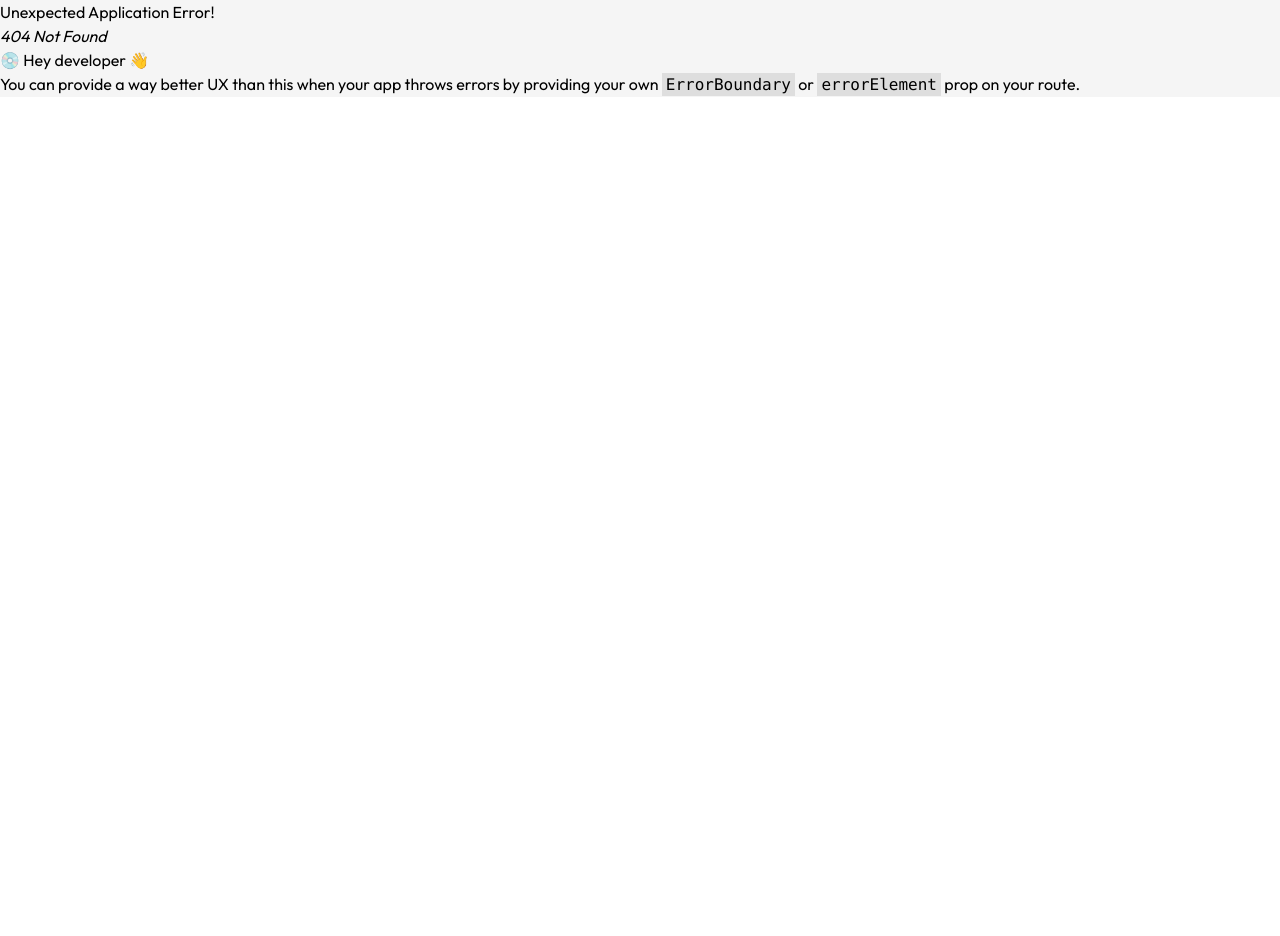
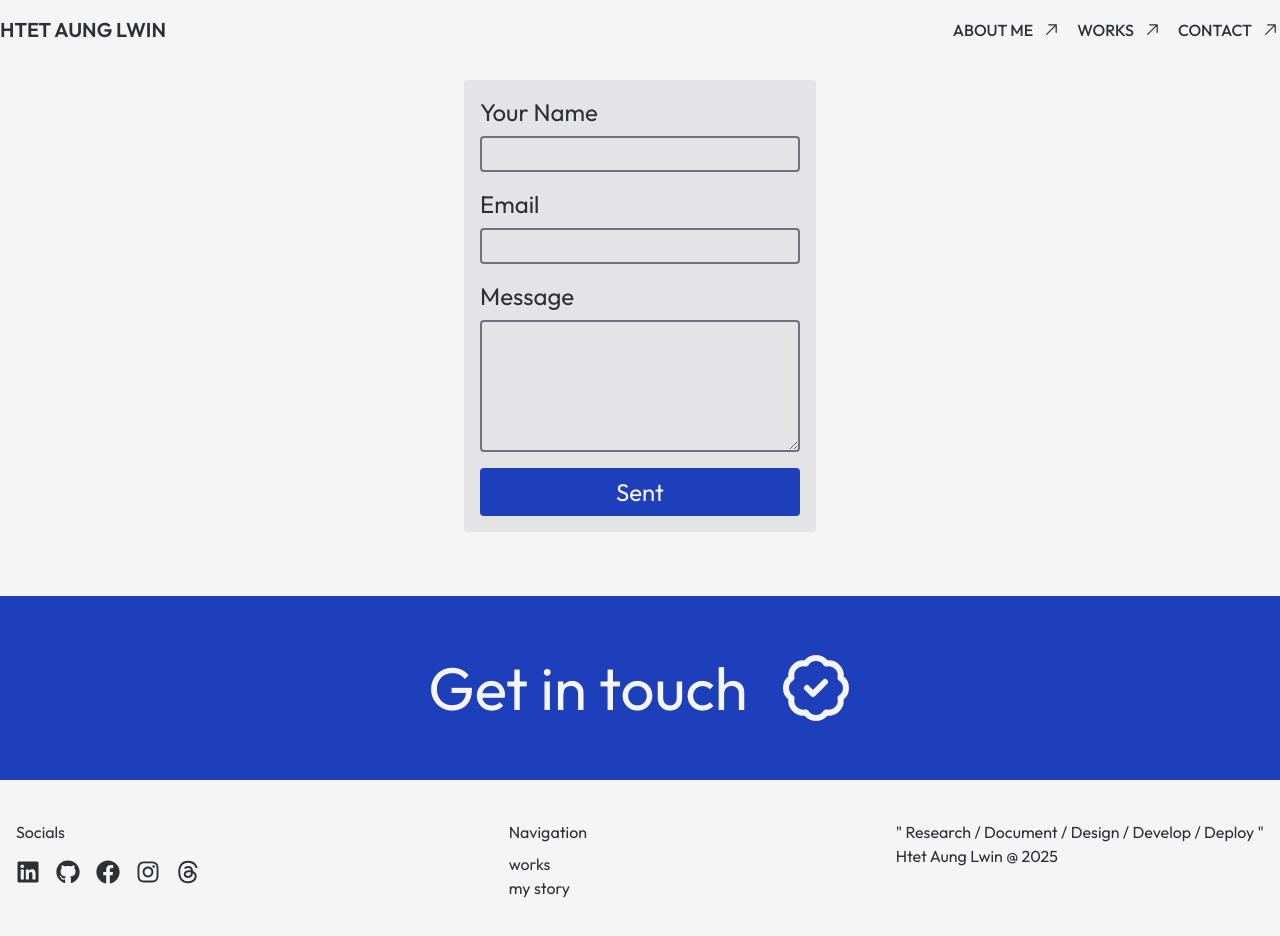
Before and after one commit to HtetAungLw1n/Portfolio, a React (Vite) app: page /contact in a window 1280 px wide. Before the commit this address had no page. Shown: the top 936 px of the page. Before the commit the page ends 800 px from the top, so only its background shows below. Built offline with nearby package versions, Linux system fonts and the light colour scheme.

Commit message:
Contact Page done

```diff
--- a/package.json
+++ b/package.json
@@ -10,6 +10,7 @@
     "preview": "vite preview"
   },
   "dependencies": {
+    "@emailjs/browser": "^4.4.1",
     "@tailwindcss/vite": "^4.0.8",
     "framer-motion": "^12.4.7",
     "react": "^19.0.0",
--- a/src/App.jsx
+++ b/src/App.jsx
@@ -3,6 +3,7 @@ import Main from "./layout/Main";
 import About from "./pages/About";
 import Home from "./pages/Home";
 import WorkList from "./pages/WorkList";
+import Contact from "./pages/Contact";
 
 const router = createBrowserRouter([
   {
@@ -12,6 +13,7 @@ const router = createBrowserRouter([
       { index: true, element: <Home /> },
       { path: "/about-me", element: <About /> },
       { path: "/works", element: <WorkList /> },
+      { path: "/contact", element: <Contact /> },
     ],
   },
 ]);
--- /dev/null
+++ b/src/components/Email.jsx
@@ -0,0 +1,68 @@
+import React, { useRef } from "react";
+import emailjs from "@emailjs/browser";
+import { motion } from "framer-motion";
+
+const Email = () => {
+  const form = useRef();
+
+  const sendEmail = (e) => {
+    e.preventDefault();
+
+    emailjs
+      .sendForm("service_i7rzt8a", "template_ckj3xee", form.current, {
+        publicKey: "GrOABvXAHE4H7e2zf",
+      })
+      .then(
+        () => {
+          console.log("SUCCESS!");
+          e.target.reset();
+        },
+        (error) => {
+          console.log("FAILED...", error.text);
+        }
+      );
+  };
+  return (
+    <motion.section
+      className="px-4 py-20 pb-16 container mx-auto md:w-[30%]"
+      initial={{ opacity: 0, y: -15 }}
+      animate={{ opacity: 1, y: 0 }}
+      transition={{ duration: 0.5 }}
+    >
+      <form
+        ref={form}
+        onSubmit={sendEmail}
+        className="bg-zinc-200 rounded flex flex-col p-4"
+      >
+        <label className="mb-2 md:text-2xl">Your Name</label>
+        <input
+          type="text"
+          name="user_name"
+          className="outline-none border-2 border-zinc-500 rounded mb-4 px-2 py-1 focus:border-zinc-700"
+          required
+        />
+        <label className="mb-2 md:text-2xl">Email</label>
+        <input
+          type="email"
+          name="user_email"
+          className="outline-none border-2 border-zinc-500 rounded mb-4 px-2 py-1 focus:border-zinc-700"
+          required
+        />
+        <label className="mb-2 md:text-2xl">Message</label>
+        <textarea
+          rows={5}
+          name="message"
+          className="outline-none border-2 border-zinc-500 rounded mb-4 px-2 py-1 focus:border-zinc-700"
+          required
+        />
+        <input
+          type="submit"
+          value="Sent"
+          className="bg-mblue text-white-smoke rounded py-2 md:text-2xl cursor-pointer outline-none"
+        />
+      </form>
+    </motion.section>
+  );
+};
+
+export default Email;
--- a/src/components/Footer.jsx
+++ b/src/components/Footer.jsx
@@ -5,14 +5,14 @@ import { FaFacebook, FaInstagram, FaLinkedin, FaGithub } from "react-icons/fa";
 import { FaThreads } from "react-icons/fa6";
 import { Link } from "react-router-dom";
 
-const Footer = () => {
+const Footer = ({ footerText }) => {
   return (
     <section>
       <div
         id="#contact"
         className="w-full bg-mblue text-white-smoke text-3xl md:text-6xl  py-10 md:py-14 flex justify-center items-center gap-4 md:gap-8"
       >
-        <span>Let's Work Together</span>{" "}
+        <span>{footerText ? footerText : "Let's Work Together"}</span>
         <LuBadgeCheck className="md:text-7xl" />
       </div>
       <div className="container mx-auto px-4 py-10 flex flex-col md:flex-row justify-between md:items-start">
--- a/src/components/Navbar.jsx
+++ b/src/components/Navbar.jsx
@@ -52,7 +52,7 @@ const Navbar = () => {
               WORKS <GoArrowUpRight className="text-xl" />
             </NavLink>
             <NavLink
-              to={""}
+              to={"/contact"}
               className="hover:text-mblue cursor-pointer flex items-center gap-2"
             >
               CONTACT <GoArrowUpRight className="text-xl" />
@@ -94,7 +94,7 @@ const Navbar = () => {
             WORKS
           </NavLink>
           <NavLink
-            to={""}
+            to={"/contact"}
             onClick={closeWhenClick}
             className="py-2 active:text-mblue"
           >
--- /dev/null
+++ b/src/pages/Contact.jsx
@@ -0,0 +1,14 @@
+import React, { useRef } from "react";
+import Email from "../components/Email";
+import Footer from "../components/Footer";
+
+const Contact = () => {
+  return (
+    <section>
+      <Email />
+      <Footer footerText={"Get in touch"} />
+    </section>
+  );
+};
+
+export default Contact;
```
Also changed, not shown: 1 other file (tests, documents, lock files or other folders).
